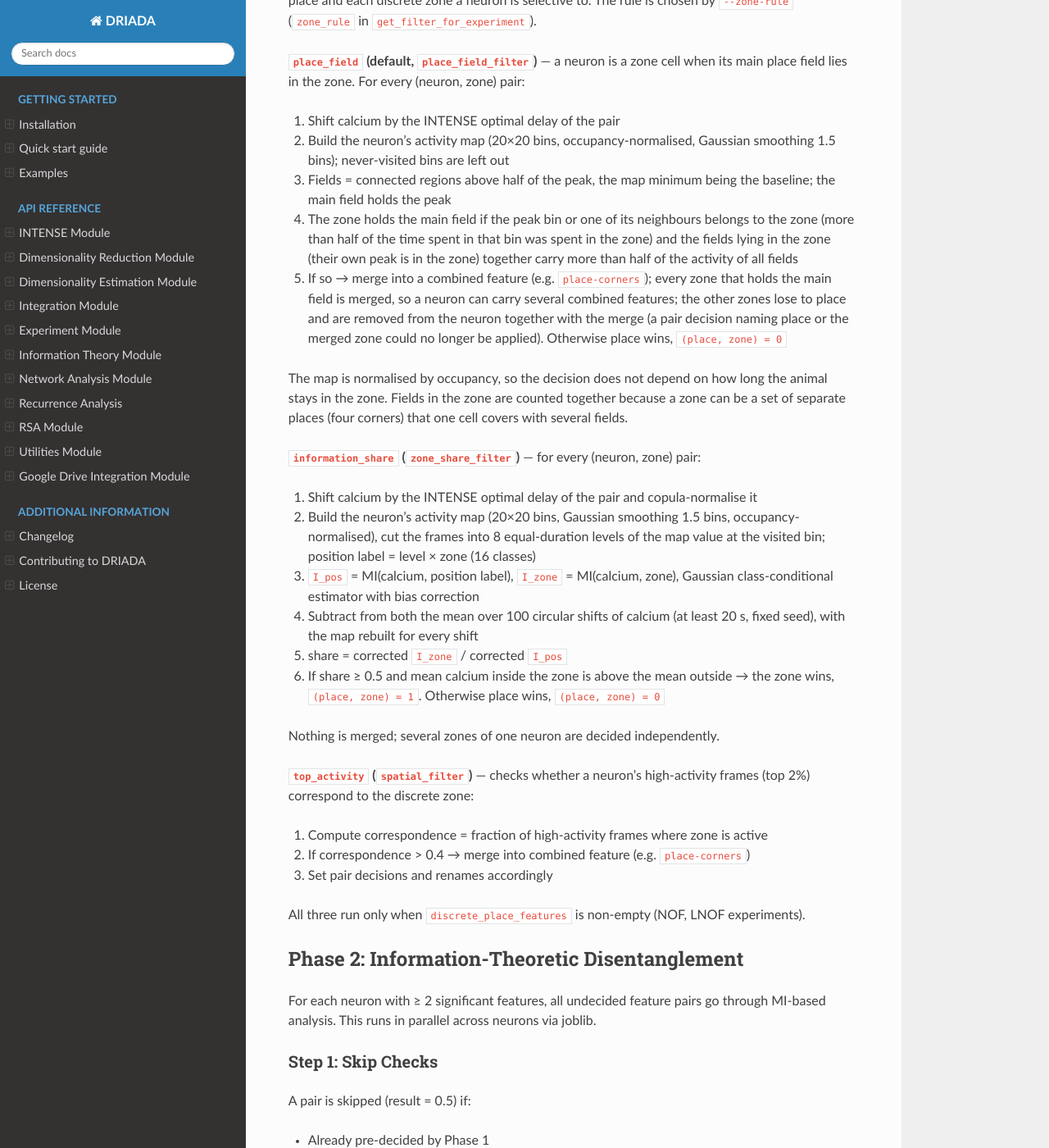
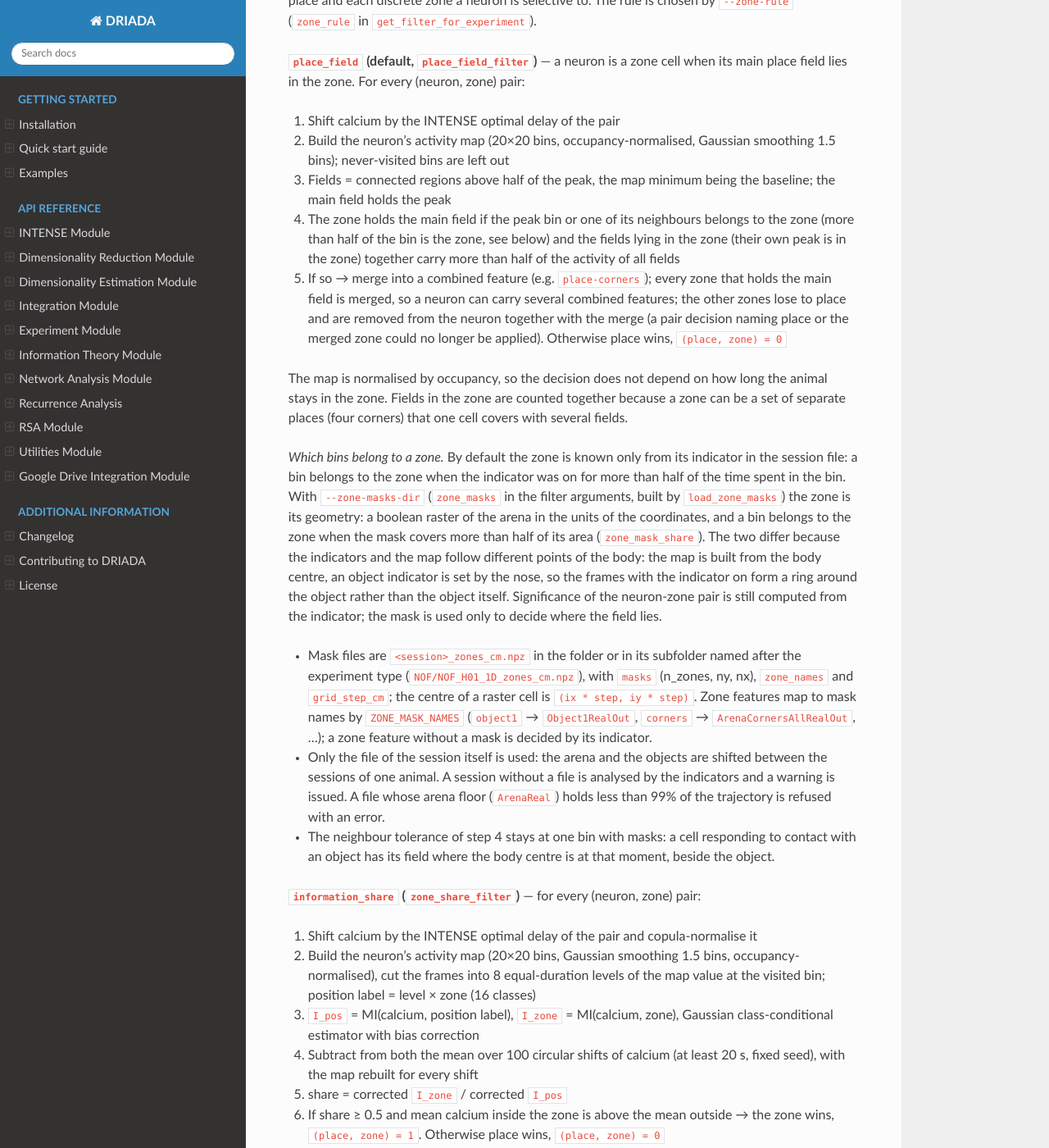
Before and after one commit to iabs-neuro/driada, a Sphinx documentation site: the page built from docs/disentanglement_pipeline.md, in a window 1280 px wide and 1400 px high, scrolled down 2073 px. Shown: the whole window at 82% size. Built offline with Sphinx 7.4.7 and the Read the Docs theme 3.1.0, drawn with Linux system fonts in a browser that asks for light colours.

Commit message:
docs: zone masks in the place_field rule

```diff
--- a/docs/disentanglement_pipeline.md
+++ b/docs/disentanglement_pipeline.md
@@ -93,10 +93,16 @@ For experiments with discrete spatial features (corners, walls, center, objects)
 1. Shift calcium by the INTENSE optimal delay of the pair
 2. Build the neuron's activity map (20×20 bins, occupancy-normalised, Gaussian smoothing 1.5 bins); never-visited bins are left out
 3. Fields = connected regions above half of the peak, the map minimum being the baseline; the main field holds the peak
-4. The zone holds the main field if the peak bin or one of its neighbours belongs to the zone (more than half of the time spent in that bin was spent in the zone) and the fields lying in the zone (their own peak is in the zone) together carry more than half of the activity of all fields
+4. The zone holds the main field if the peak bin or one of its neighbours belongs to the zone (more than half of the bin is the zone, see below) and the fields lying in the zone (their own peak is in the zone) together carry more than half of the activity of all fields
 5. If so → merge into a combined feature (e.g. `place-corners`); every zone that holds the main field is merged, so a neuron can carry several combined features; the other zones lose to place and are removed from the neuron together with the merge (a pair decision naming place or the merged zone could no longer be applied). Otherwise place wins, `(place, zone) = 0`
 
 The map is normalised by occupancy, so the decision does not depend on how long the animal stays in the zone. Fields in the zone are counted together because a zone can be a set of separate places (four corners) that one cell covers with several fields.
+
+*Which bins belong to a zone.* By default the zone is known only from its indicator in the session file: a bin belongs to the zone when the indicator was on for more than half of the time spent in the bin. With `--zone-masks-dir` (`zone_masks` in the filter arguments, built by `load_zone_masks`) the zone is its geometry: a boolean raster of the arena in the units of the coordinates, and a bin belongs to the zone when the mask covers more than half of its area (`zone_mask_share`). The two differ because the indicators and the map follow different points of the body: the map is built from the body centre, an object indicator is set by the nose, so the frames with the indicator on form a ring around the object rather than the object itself. Significance of the neuron-zone pair is still computed from the indicator; the mask is used only to decide where the field lies.
+
+- Mask files are `<session>_zones_cm.npz` in the folder or in its subfolder named after the experiment type (`NOF/NOF_H01_1D_zones_cm.npz`), with `masks` (n_zones, ny, nx), `zone_names` and `grid_step_cm`; the centre of a raster cell is `(ix * step, iy * step)`. Zone features map to mask names by `ZONE_MASK_NAMES` (`object1` → `Object1RealOut`, `corners` → `ArenaCornersAllRealOut`, ...); a zone feature without a mask is decided by its indicator.
+- Only the file of the session itself is used: the arena and the objects are shifted between the sessions of one animal. A session without a file is analysed by the indicators and a warning is issued. A file whose arena floor (`ArenaReal`) holds less than 99% of the trajectory is refused with an error.
+- The neighbour tolerance of step 4 stays at one bin with masks: a cell responding to contact with an object has its field where the body centre is at that moment, beside the object.
 
 **`information_share` (`zone_share_filter`)** — for every (neuron, zone) pair:
 
```
Also changed, not shown: CHANGELOG.md (+1 -0 lines).
